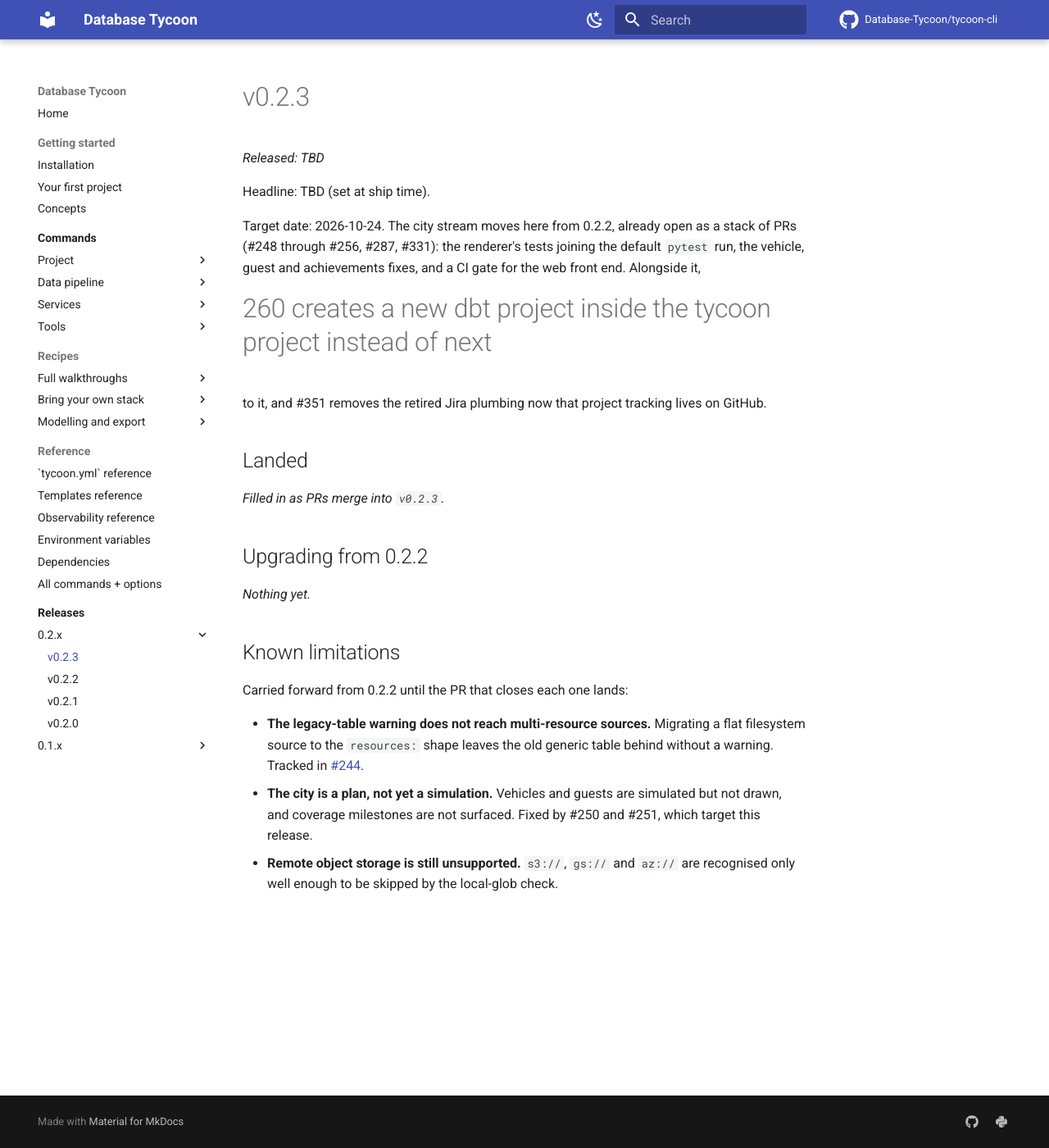
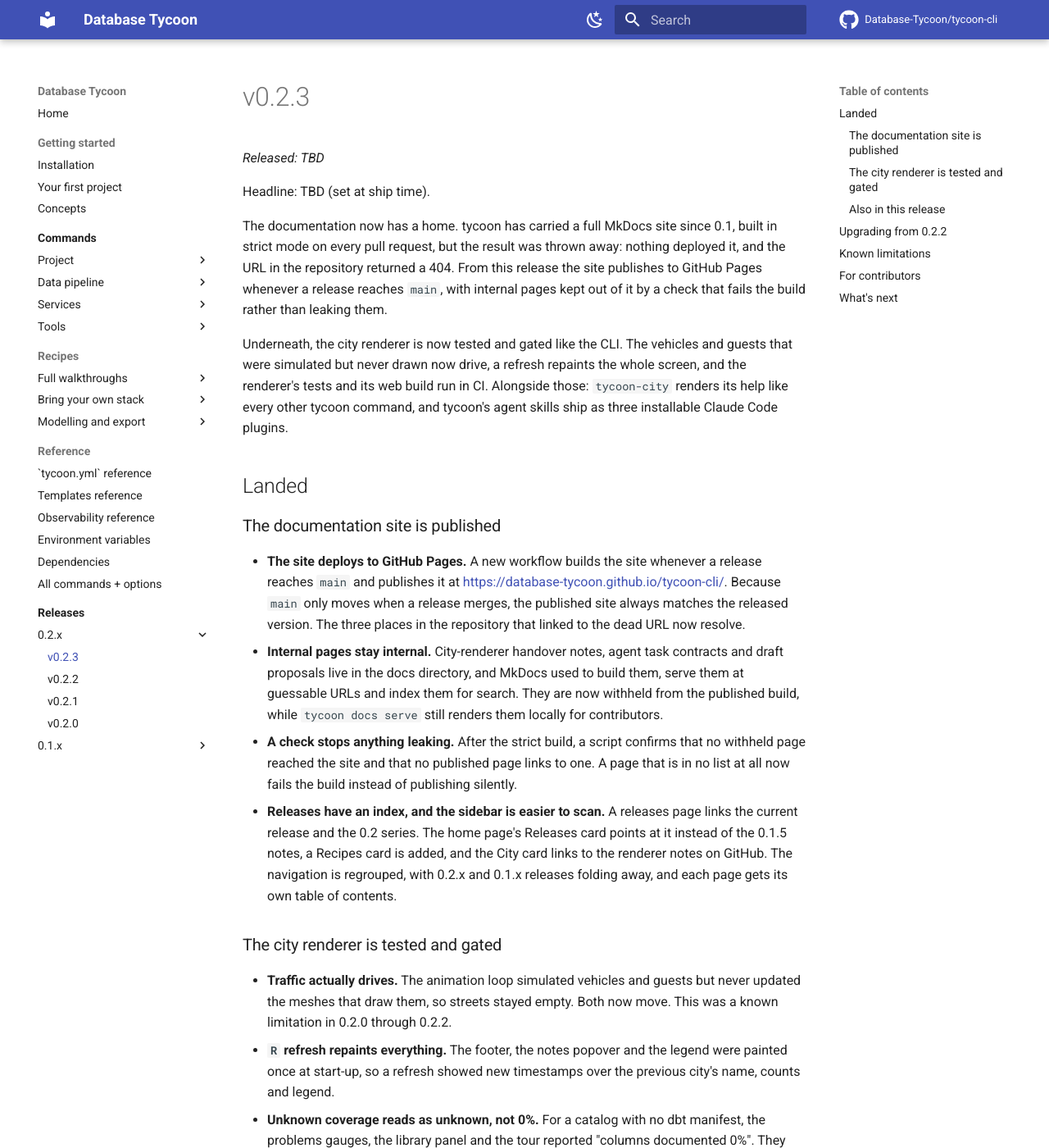
Before and after one commit to Database-Tycoon/tycoon-cli, an MkDocs documentation site: the page built from docs/releases/v0.2.3.md, in a window 1280 px wide and 1400 px high. Shown: the whole window at 82% size. Built offline with MkDocs 1.6.1 and Material for MkDocs 9.7.7, drawn with Linux system fonts in a browser that asks for light colours; comment, search, counter and statistics services are not loaded; some of the changed text lies outside the part shown.

Commit message:
docs(gh-372): draft the v0.2.3 release notes
Fills in the notes stub: the published documentation site, the city
renderer's fixes and CI gate, the tycoon-city help and the agent-skills
plugins, with upgrade notes, known limitations carried into 0.2.4, and a
contributors section. Adds the missing CHANGELOG bullet for the releases
index and navigation work in #416 and #417, whose link definitions had no
entry. The release date and headline stay TBD until the date-set commit.

Co-Authored-By: Claude Opus 5.5 <noreply@anthropic.com>

```diff
--- a/docs/releases/v0.2.3.md
+++ b/docs/releases/v0.2.3.md
@@ -4,33 +4,133 @@ _Released: TBD_
 
 Headline: TBD (set at ship time).
 
-Target date: 2026-10-24. The city stream moves here from 0.2.2, already
-open as a stack of PRs (#248 through #256, #287, #331): the renderer's
-tests joining the default `pytest` run, the vehicle, guest and
-achievements fixes, and a CI gate for the web front end. Alongside it,
-#260 creates a new dbt project inside the tycoon project instead of next
-to it, and #351 removes the retired Jira plumbing now that project
-tracking lives on GitHub.
+The documentation now has a home. tycoon has carried a full MkDocs site
+since 0.1, built in strict mode on every pull request, but the result was
+thrown away: nothing deployed it, and the URL in the repository returned a
+404. From this release the site publishes to GitHub Pages whenever a
+release reaches `main`, with internal pages kept out of it by a check that
+fails the build rather than leaking them.
+
+Underneath, the city renderer is now tested and gated like the CLI. The
+vehicles and guests that were simulated but never drawn now drive, a
+refresh repaints the whole screen, and the renderer's tests and its web
+build run in CI. Alongside those: `tycoon-city` renders its help like
+every other tycoon command, and tycoon's agent skills ship as three
+installable Claude Code plugins.
 
 ## Landed
 
-_Filled in as PRs merge into `v0.2.3`._
+### The documentation site is published
+
+- **The site deploys to GitHub Pages.** A new workflow builds the site
+  whenever a release reaches `main` and publishes it at
+  <https://database-tycoon.github.io/tycoon-cli/>. Because `main` only
+  moves when a release merges, the published site always matches the
+  released version. The three places in the repository that linked to the
+  dead URL now resolve.
+- **Internal pages stay internal.** City-renderer handover notes, agent
+  task contracts and draft proposals live in the docs directory, and
+  MkDocs used to build them, serve them at guessable URLs and index them
+  for search. They are now withheld from the published build, while
+  `tycoon docs serve` still renders them locally for contributors.
+- **A check stops anything leaking.** After the strict build, a script
+  confirms that no withheld page reached the site and that no published
+  page links to one. A page that is in no list at all now fails the build
+  instead of publishing silently.
+- **Releases have an index, and the sidebar is easier to scan.** A
+  releases page links the current release and the 0.2 series. The home
+  page's Releases card points at it instead of the 0.1.5 notes, a Recipes
+  card is added, and the City card links to the renderer notes on GitHub.
+  The navigation is regrouped, with 0.2.x and 0.1.x releases folding away,
+  and each page gets its own table of contents.
+
+### The city renderer is tested and gated
+
+- **Traffic actually drives.** The animation loop simulated vehicles and
+  guests but never updated the meshes that draw them, so streets stayed
+  empty. Both now move. This was a known limitation in 0.2.0 through
+  0.2.2.
+- **`R` refresh repaints everything.** The footer, the notes popover and
+  the legend were painted once at start-up, so a refresh showed new
+  timestamps over the previous city's name, counts and legend.
+- **Unknown coverage reads as unknown, not 0%.** For a catalog with no dbt
+  manifest, the problems gauges, the library panel and the tour reported
+  "columns documented 0%". They now show that coverage was never measured.
+- **The renderer is in CI.** Its tests, including the `city.json` contract,
+  run in the default `pytest` run and count toward coverage. A new web job
+  typechecks the front end, builds it, checks that the bundle shipped in
+  the wheel is exactly that build, and runs the Playwright suite. Until now
+  the CLI was gated and the renderer was not.
+
+### Also in this release
+
+- **`tycoon-city` renders its help like every other tycoon command.** The
+  renderer's own command is now a Typer app with `serve` and `demo`
+  subcommands, so `tycoon-city demo --help` and `tycoon city --help` look
+  like the same tool. `tycoon-city PATH` still works as shorthand for
+  `serve`.
+- **Agent skills install as Claude Code plugins.** Three plugins ship from
+  this repository's marketplace: `tycoon`, for working in a tycoon project
+  (adding sources, diagnosing failures, reading pipeline state, building
+  models and dashboards, operating pipelines), and `tycoon-contributors`
+  and `tycoon-maintainers`, for working on tycoon itself. Install with
+  `/plugin marketplace add Database-Tycoon/tycoon-cli`, then
+  `/plugin install tycoon@tycoon-skills`. The skills are not part of the
+  Python package.
 
 ## Upgrading from 0.2.2
 
-_Nothing yet._
+- **Nothing to change in an existing project.** No config format, command
+  or default changed for projects.
+- **Scripts that call `tycoon-city` keep working.** `tycoon-city PATH` and
+  `python -m tycoon_city.webserve [demo]` behave as before. Only the help
+  output changed.
 
 ## Known limitations
 
-Carried forward from 0.2.2 until the PR that closes each one lands:
-
+- **Run history's status column can't be fully trusted yet.**
+  `tycoon data history` marks a successful dbt build as failed when it
+  includes `no-op` results (#341), and a dbt run that fails before it
+  starts is never recorded at all (#377). Both are scheduled for 0.2.4.
+- **`tycoon data status` shows "last build never" for every dbt layer**,
+  even when `data history` lists the builds (#390). The fix is in review
+  for 0.2.4.
+- **A few city HUD issues remain.** The detail panel overlaps the legend,
+  district labels can overlap, dbt sources outside the warehouse show as
+  "upstream: none", and a skipped dbt test counts as a pass. Fixes for the
+  first three are in review for 0.2.4 (#382 to #389), and #329 tracks the
+  last.
 - **The legacy-table warning does not reach multi-resource sources.**
   Migrating a flat filesystem source to the `resources:` shape leaves the
-  old generic table behind without a warning. Tracked in
-  [#244](https://github.com/Database-Tycoon/tycoon-cli/issues/244).
-- **The city is a plan, not yet a simulation.** Vehicles and guests are
-  simulated but not drawn, and coverage milestones are not surfaced.
-  Fixed by #250 and #251, which target this release.
+  old generic table behind without a warning
+  ([#244](https://github.com/Database-Tycoon/tycoon-cli/issues/244)).
 - **Remote object storage is still unsupported.** `s3://`, `gs://` and
   `az://` are recognised only well enough to be skipped by the local-glob
   check.
+
+## For contributors
+
+- **Documentation has publishing rules.** CONTRIBUTING's new Documentation
+  section says how a page is published, withheld or excluded, and which
+  rules the build and the check enforce. A release now updates the
+  releases index's current-release line by hand.
+- **The renderer's coverage counts.** With `tests/tycoon_city` in the
+  default run, the coverage floor was re-baselined to 73.
+- **The observability module is a package.** `observability.py`, at 1,092
+  lines, is split into `src/tycoon/observability/` (`store.py`,
+  `dlt_capture.py`, `dbt_capture.py`) with the public names re-exported,
+  so imports are unchanged.
+- **The retired v5 city planner and its tests are gone.**
+- **A MotherDuck roadmap is in `docs/proposals/`.** It orders the
+  local-to-MotherDuck work into four phases across 0.2.4 to 0.3.1, tracked
+  in #429. It is a contributor page and is not published.
+
+## What's next
+
+0.2.4 starts the MotherDuck work in #429: one `is_motherduck()` helper,
+safer `data query` and `data schema` on MotherDuck, and raw ingestion into
+an `md:` catalog. It also picks up the fixes that were ready but unreviewed
+at this cut, among them `data status` showing each layer's last build
+(#390), `doctor` telling a working `.venv` apart from a broken one (#392),
+`data query` output formats (#391), the city HUD stack (#382 to #389), and
+per-project dlt pipeline directories (#394).
```
Also changed, not shown: CHANGELOG.md (+1 -0 lines).
